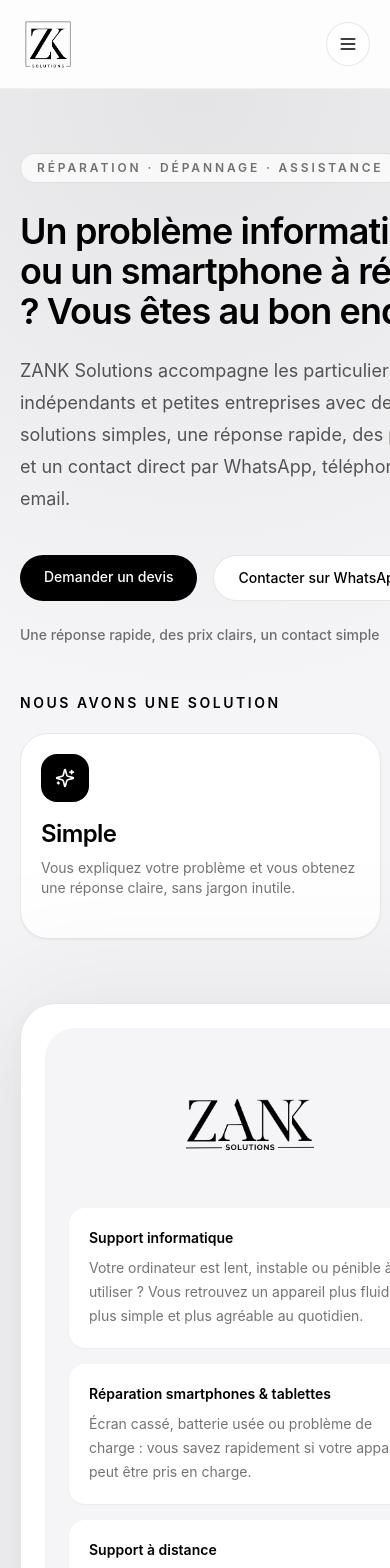
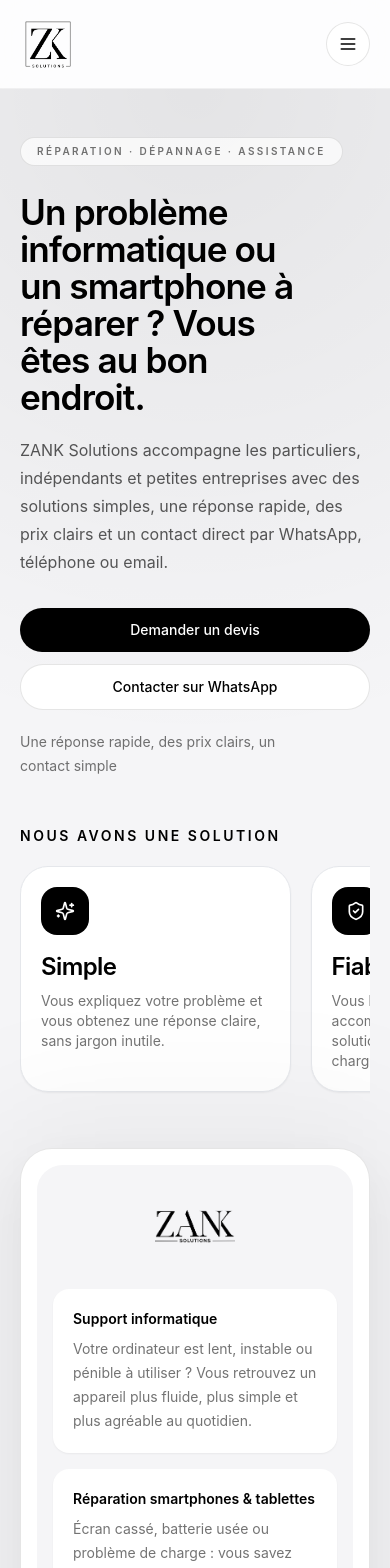
Before and after one commit to zanksolutions-hash/zanksolutions-1.0, a React (Vite) app: page / in a window 390 px wide. Shown: the top 1568 px of the page. Built offline with nearby package versions, Linux system fonts and the light colour scheme; the HTML template or start-up script is replaced by a standard one.

Commit message:
Update App.tsx

```diff
--- a/src/App.tsx
+++ b/src/App.tsx
@@ -1,20 +1,20 @@
-import { useMemo, useState, type FormEvent } from "react";
+import { useMemo, useState, type FormEvent, type ReactNode } from "react";
 import {
+  BatteryCharging,
   CheckCircle2,
   ChevronDown,
+  Download,
+  Laptop,
   Mail,
   Menu,
   MessageCircle,
+  MonitorSmartphone,
   Phone,
+  ShieldCheck,
+  Smartphone,
+  Sparkles,
+  Wrench,
   X,
-  Laptop,
-  Smartphone,
-  Wrench,
-  ShieldCheck,
-  Sparkles,
-  MonitorSmartphone,
-  BatteryCharging,
-  Download,
 } from "lucide-react";
 
 import logoMark from "./assets/logo-mark.png";
@@ -343,14 +343,15 @@ const faqs: FaqItem[] = [
   },
 ];
 
-type MobileSwipeRowProps = {
-  children: React.ReactNode;
+function MobileSwipeRow({
+  children,
+  itemClassName = "",
+}: {
+  children: ReactNode;
   itemClassName?: string;
-};
-
-function MobileSwipeRow({ children, itemClassName = "" }: MobileSwipeRowProps) {
+}) {
   return (
-    <div>
+    <div className="overflow-hidden">
       <div className="hide-scrollbar -mr-5 overflow-x-auto pb-4 pr-2 md:mr-0 md:overflow-visible md:pr-0">
         <div
           className={`flex snap-x snap-mandatory gap-5 pr-8 md:pr-0 ${itemClassName}`}
@@ -469,8 +470,14 @@ export default function App() {
   function handleFormSubmit(event: FormEvent<HTMLFormElement>) {
     event.preventDefault();
 
-    if (!formData.name.trim() || !formData.contactField.trim() || !formData.message.trim()) {
-      alert("Merci de compléter au minimum votre nom, votre contact et votre message.");
+    if (
+      !formData.name.trim() ||
+      !formData.contactField.trim() ||
+      !formData.message.trim()
+    ) {
+      alert(
+        "Merci de compléter au minimum votre nom, votre contact et votre message."
+      );
       return;
     }
 
@@ -478,7 +485,7 @@ export default function App() {
   }
 
   return (
-    <div className="min-h-screen bg-[#f5f5f7] text-black selection:bg-black selection:text-white">
+    <div className="min-h-screen overflow-x-hidden bg-[#f5f5f7] text-black selection:bg-black selection:text-white">
       <header className="sticky top-0 z-50 border-b border-black/5 bg-white/80 backdrop-blur-xl">
         <div className="mx-auto flex max-w-7xl items-center justify-between px-5 py-4 lg:px-8">
           <a href="#accueil" className="flex items-center gap-3">
@@ -553,38 +560,41 @@ export default function App() {
       <main>
         <section id="accueil" className="relative overflow-hidden">
           <div className="pointer-events-none absolute inset-0 bg-[radial-gradient(circle_at_top,rgba(0,0,0,0.07),transparent_36%)]" />
-          <div className="relative z-10 mx-auto grid max-w-7xl items-center gap-12 px-5 py-16 lg:grid-cols-[1.04fr_0.96fr] lg:px-8 lg:py-28">
-            <div>
-              <div className="inline-flex items-center rounded-full border border-black/10 bg-white/70 px-4 py-1.5 text-xs font-semibold uppercase tracking-[0.24em] text-black/55">
+          <div className="relative z-10 mx-auto grid max-w-7xl items-center gap-10 px-5 py-12 sm:py-14 lg:grid-cols-[1.04fr_0.96fr] lg:px-8 lg:py-24">
+            <div className="min-w-0">
+              <div className="inline-flex max-w-full items-center rounded-full border border-black/10 bg-white/70 px-4 py-1.5 text-[10px] font-semibold uppercase tracking-[0.24em] text-black/55 sm:text-xs">
                 Réparation · Dépannage · Assistance
               </div>
 
-              <h1 className="mt-7 max-w-4xl text-4xl font-semibold tracking-tight text-black sm:text-6xl lg:text-7xl">
-                Un problème informatique ou un smartphone à réparer ? Vous êtes au bon endroit.
+              <h1 className="mt-7 max-w-[12ch] text-[2.2rem] font-semibold leading-[1.05] tracking-tight text-black sm:max-w-4xl sm:text-5xl lg:text-7xl">
+                Un problème informatique ou un smartphone à réparer ? Vous êtes
+                au bon endroit.
               </h1>
 
-              <p className="mt-6 max-w-2xl text-lg leading-8 text-black/65 sm:text-xl">
-                ZANK Solutions accompagne les particuliers, indépendants et petites
-                entreprises avec des solutions simples, une réponse rapide, des prix
-                clairs et un contact direct par WhatsApp, téléphone ou email.
+              <p className="mt-5 max-w-[34ch] text-base leading-7 text-black/65 sm:max-w-2xl sm:text-lg lg:text-xl">
+                ZANK Solutions accompagne les particuliers, indépendants et
+                petites entreprises avec des solutions simples, une réponse
+                rapide, des prix clairs et un contact direct par WhatsApp,
+                téléphone ou email.
               </p>
 
-              <div className="mt-10 flex flex-wrap gap-4">
+              <div className="mt-8 flex flex-col gap-3 sm:mt-10 sm:flex-row sm:flex-wrap sm:gap-4">
                 <a
                   href="#contact"
-                  className="rounded-full bg-black px-6 py-3 text-sm font-medium text-white transition hover:scale-[1.02]"
+                  className="inline-flex items-center justify-center rounded-full bg-black px-6 py-3 text-sm font-medium text-white transition hover:scale-[1.02]"
                 >
                   Demander un devis
                 </a>
+
                 <a
                   href={contact.whatsappUrl}
-                  className="rounded-full border border-black/10 bg-white px-6 py-3 text-sm font-medium text-black transition hover:bg-black/5"
+                  className="inline-flex items-center justify-center rounded-full border border-black/10 bg-white px-6 py-3 text-sm font-medium text-black transition hover:bg-black/5"
                 >
                   Contacter sur WhatsApp
                 </a>
               </div>
 
-              <p className="mt-6 text-sm font-medium text-black/55">
+              <p className="mt-5 max-w-[30ch] text-sm leading-6 text-black/55">
                 Une réponse rapide, des prix clairs, un contact simple
               </p>
 
@@ -604,8 +614,12 @@ export default function App() {
                         <div className="mb-4 flex h-12 w-12 items-center justify-center rounded-2xl bg-black text-white">
                           <Icon size={20} />
                         </div>
-                        <p className="text-2xl font-semibold tracking-tight">{item.title}</p>
-                        <p className="mt-2 text-sm text-black/55">{item.text}</p>
+                        <p className="text-2xl font-semibold tracking-tight">
+                          {item.title}
+                        </p>
+                        <p className="mt-2 text-sm text-black/55">
+                          {item.text}
+                        </p>
                       </article>
                     );
                   })}
@@ -613,14 +627,14 @@ export default function App() {
               </div>
             </div>
 
-            <div className="relative">
+            <div className="relative min-w-0">
               <div className="absolute -inset-8 rounded-[3rem] bg-black/[0.05] blur-3xl" />
-              <div className="relative rounded-[2.2rem] border border-black/10 bg-white p-6 shadow-[0_18px_60px_rgba(0,0,0,0.06)] lg:p-8">
-                <div className="rounded-[1.9rem] bg-[#f5f5f7] p-6 lg:p-8">
+              <div className="relative rounded-[2rem] border border-black/10 bg-white p-4 shadow-[0_18px_60px_rgba(0,0,0,0.06)] sm:p-6 lg:rounded-[2.2rem] lg:p-8">
+                <div className="rounded-[1.6rem] bg-[#f5f5f7] p-4 sm:p-6 lg:rounded-[1.9rem] lg:p-8">
                   <img
                     src={logoWordmark}
                     alt="ZANK Solutions"
-                    className="mx-auto h-32 w-auto object-contain sm:h-44 lg:h-52"
+                    className="mx-auto h-20 w-auto object-contain sm:h-32 lg:h-52"
                   />
 
                   <div className="mt-7 grid gap-4">
@@ -628,11 +642,13 @@ export default function App() {
                       href="#services"
                       className="block rounded-2xl bg-white p-5 shadow-sm transition hover:-translate-y-0.5 hover:shadow-md"
                     >
-                      <p className="text-sm font-semibold text-black">Support informatique</p>
+                      <p className="text-sm font-semibold text-black">
+                        Support informatique
+                      </p>
                       <p className="mt-2 text-sm leading-6 text-black/55">
-                        Votre ordinateur est lent, instable ou pénible à utiliser ?
-                        Vous retrouvez un appareil plus fluide, plus simple et plus
-                        agréable au quotidien.
+                        Votre ordinateur est lent, instable ou pénible à
+                        utiliser ? Vous retrouvez un appareil plus fluide, plus
+                        simple et plus agréable au quotidien.
                       </p>
                     </a>
 
@@ -644,8 +660,9 @@ export default function App() {
                         Réparation smartphones & tablettes
                       </p>
                       <p className="mt-2 text-sm leading-6 text-black/55">
-                        Écran cassé, batterie usée ou problème de charge : vous savez
-                        rapidement si votre appareil peut être pris en charge.
+                        Écran cassé, batterie usée ou problème de charge : vous
+                        savez rapidement si votre appareil peut être pris en
+                        charge.
                       </p>
                     </a>
 
@@ -653,10 +670,13 @@ export default function App() {
                       href="#support"
                       className="block rounded-2xl bg-white p-5 shadow-sm transition hover:-translate-y-0.5 hover:shadow-md"
                     >
-                      <p className="text-sm font-semibold text-black">Support à distance</p>
+                      <p className="text-sm font-semibold text-black">
+                        Support à distance
+                      </p>
                       <p className="mt-2 text-sm leading-6 text-black/55">
-                        Besoin d’aide sans vous déplacer ? Vous êtes guidé simplement
-                        pour recevoir une assistance rapide et efficace à distance.
+                        Besoin d’aide sans vous déplacer ? Vous êtes guidé
+                        simplement pour recevoir une assistance rapide et
+                        efficace à distance.
                       </p>
                     </a>
                   </div>
@@ -690,7 +710,9 @@ export default function App() {
                     <h3 className="text-xl font-semibold tracking-tight text-black">
                       {service.title}
                     </h3>
-                    <p className="mt-4 text-sm leading-7 text-black/62">{service.text}</p>
+                    <p className="mt-4 text-sm leading-7 text-black/62">
+                      {service.text}
+                    </p>
                     <p className="mt-4 text-sm font-medium leading-7 text-black/85">
                       {service.benefit}
                     </p>
@@ -725,7 +747,10 @@ export default function App() {
                     className="min-w-[82%] snap-start rounded-[2rem] border border-black/10 bg-[#f5f5f7] p-7 md:min-w-0"
                   >
                     <div className="flex items-start gap-3">
-                      <CheckCircle2 size={18} className="mt-1 shrink-0 text-black" />
+                      <CheckCircle2
+                        size={18}
+                        className="mt-1 shrink-0 text-black"
+                      />
                       <p className="text-sm leading-7 text-black/72">{item}</p>
                     </div>
                   </div>
@@ -758,7 +783,9 @@ export default function App() {
                   <h3 className="mt-6 text-lg font-semibold tracking-tight text-black">
                     {step.title}
                   </h3>
-                  <p className="mt-3 text-sm leading-7 text-black/62">{step.text}</p>
+                  <p className="mt-3 text-sm leading-7 text-black/62">
+                    {step.text}
+                  </p>
                 </article>
               ))}
             </MobileSwipeRow>
@@ -785,11 +812,15 @@ export default function App() {
                     >
                       <button
                         type="button"
-                        onClick={() => setOpenForfait((current) => (current === index ? null : index))}
+                        onClick={() =>
+                          setOpenForfait((current) =>
+                            current === index ? null : index
+                          )
+                        }
                         className="w-full text-left"
                       >
                         <div className="flex items-start justify-between gap-4">
-                          <div>
+                          <div className="min-w-0">
                             <h3 className="text-2xl font-semibold tracking-tight text-black">
                               {forfait.title}
                             </h3>
@@ -797,7 +828,7 @@ export default function App() {
                               {forfait.hook}
                             </p>
                           </div>
-                          <div className="rounded-full bg-black px-4 py-2 text-sm font-semibold text-white">
+                          <div className="shrink-0 rounded-full bg-black px-4 py-2 text-sm font-semibold text-white">
                             {forfait.price}
                           </div>
                         </div>
@@ -806,7 +837,9 @@ export default function App() {
                           <span>{isOpen ? "Masquer le détail" : "Voir le détail"}</span>
                           <ChevronDown
                             size={18}
-                            className={`transition-transform ${isOpen ? "rotate-180" : ""}`}
+                            className={`transition-transform ${
+                              isOpen ? "rotate-180" : ""
+                            }`}
                           />
                         </div>
                       </button>
@@ -815,8 +848,14 @@ export default function App() {
                         <div className="mt-6 border-t border-black/8 pt-6">
                           <div className="space-y-3">
                             {forfait.details.map((item) => (
-                              <div key={item} className="flex items-start gap-3 text-sm text-black/72">
-                                <CheckCircle2 size={18} className="mt-0.5 shrink-0 text-black" />
+                              <div
+                                key={item}
+                                className="flex items-start gap-3 text-sm text-black/72"
+                              >
+                                <CheckCircle2
+                                  size={18}
+                                  className="mt-0.5 shrink-0 text-black"
+                                />
                                 <span>{item}</span>
                               </div>
                             ))}
@@ -833,7 +872,10 @@ export default function App() {
                                     key={option}
                                     className="flex items-start gap-3 text-sm text-black/72"
                                   >
-                                    <CheckCircle2 size={18} className="mt-0.5 shrink-0 text-black" />
+                                    <CheckCircle2
+                                      size={18}
+                                      className="mt-0.5 shrink-0 text-black"
+                                    />
                                     <span>{option}</span>
                                   </div>
                                 ))}
@@ -913,8 +955,12 @@ export default function App() {
                         />
                       </div>
                       <div className="p-5">
-                        <h4 className="text-base font-semibold text-black">{item.title}</h4>
-                        <p className="mt-2 text-sm leading-6 text-black/62">{item.text}</p>
+                        <h4 className="text-base font-semibold text-black">
+                          {item.title}
+                        </h4>
+                        <p className="mt-2 text-sm leading-6 text-black/62">
+                          {item.text}
+                        </p>
                       </div>
                     </button>
                   </article>
@@ -938,7 +984,9 @@ export default function App() {
                     <h3 className="text-xl font-semibold tracking-tight text-black">
                       {item.title}
                     </h3>
-                    <p className="mt-4 text-sm leading-7 text-black/62">{item.text}</p>
+                    <p className="mt-4 text-sm leading-7 text-black/62">
+                      {item.text}
+                    </p>
                   </div>
                 );
               })}
@@ -954,8 +1002,8 @@ export default function App() {
                 Écran à partir de / Batterie à partir de
               </h3>
               <p className="mt-3 max-w-2xl text-sm leading-7 text-black/60">
-                Vous gagnez en clarté avant de prendre contact, avec des prix indicatifs
-                visibles sur les modèles les plus demandés.
+                Vous gagnez en clarté avant de prendre contact, avec des prix
+                indicatifs visibles sur les modèles les plus demandés.
               </p>
             </div>
 
@@ -964,13 +1012,20 @@ export default function App() {
                 <thead>
                   <tr className="border-b border-black/8 bg-[#f5f5f7] text-sm text-black/60">
                     <th className="px-6 py-4 font-semibold">Modèle</th>
-                    <th className="px-6 py-4 font-semibold">Écran à partir de</th>
-                    <th className="px-6 py-4 font-semibold">Batterie à partir de</th>
+                    <th className="px-6 py-4 font-semibold">
+                      Écran à partir de
+                    </th>
+                    <th className="px-6 py-4 font-semibold">
+                      Batterie à partir de
+                    </th>
                   </tr>
                 </thead>
                 <tbody className="text-sm text-black/75">
                   {iphonePrices.map((row) => (
-                    <tr key={row[0]} className="border-b border-black/6 last:border-b-0">
+                    <tr
+                      key={row[0]}
+                      className="border-b border-black/6 last:border-b-0"
+                    >
                       <td className="px-6 py-4 font-medium">{row[0]}</td>
                       <td className="px-6 py-4">{row[1]}</td>
                       <td className="px-6 py-4">{row[2]}</td>
@@ -1042,7 +1097,9 @@ export default function App() {
                       <div className="flex h-10 w-10 items-center justify-center rounded-full bg-white text-sm font-semibold text-black">
                         {index + 1}
                       </div>
-                      <p className="pt-2 text-sm leading-6 text-white/75">{step}</p>
+                      <p className="pt-2 text-sm leading-6 text-white/75">
+                        {step}
+                      </p>
                     </div>
                   ))}
                 </div>
@@ -1065,7 +1122,9 @@ export default function App() {
                   key={testimonial.name}
                   className="min-w-[84%] snap-start rounded-[2rem] border border-black/10 bg-white p-8 shadow-[0_18px_60px_rgba(0,0,0,0.06)] md:min-w-0"
                 >
-                  <p className="text-sm leading-7 text-black/68">“{testimonial.quote}”</p>
+                  <p className="text-sm leading-7 text-black/68">
+                    “{testimonial.quote}”
+                  </p>
                   <p className="mt-6 text-sm font-semibold uppercase tracking-[0.18em] text-black/40">
                     {testimonial.name}
                   </p>
@@ -1094,7 +1153,11 @@ export default function App() {
                   >
                     <button
                       type="button"
-                      onClick={() => setOpenFaq((current) => (current === index ? null : index))}
+                      onClick={() =>
+                        setOpenFaq((current) =>
+                          current === index ? null : index
+                        )
+                      }
                       className="flex w-full items-center justify-between gap-4 px-7 py-6 text-left"
                     >
                       <span className="text-lg font-semibold tracking-tight text-black">
@@ -1111,7 +1174,9 @@ export default function App() {
 
                     {isOpen ? (
                       <div className="px-7 pb-7">
-                        <p className="text-sm leading-7 text-black/63">{faq.a}</p>
+                        <p className="text-sm leading-7 text-black/63">
+                          {faq.a}
+                        </p>
                       </div>
                     ) : null}
                   </div>
@@ -1132,9 +1197,9 @@ export default function App() {
                   Obtenez une réponse rapidement
                 </h2>
                 <p className="mt-5 max-w-2xl text-lg leading-8 text-white/70">
-                  Expliquez votre besoin en quelques secondes. Remplissez le formulaire
-                  ci-dessous pour préparer votre message et l’envoyer directement sur
-                  WhatsApp.
+                  Expliquez votre besoin en quelques secondes. Remplissez le
+                  formulaire ci-dessous pour préparer votre message et l’envoyer
+                  directement sur WhatsApp.
                 </p>
 
                 <form
@@ -1143,12 +1208,17 @@ export default function App() {
                 >
                   <div className="grid gap-5">
                     <div>
-                      <label className="mb-2 block text-sm text-white/60">Nom</label>
+                      <label className="mb-2 block text-sm text-white/60">
+                        Nom
+                      </label>
                       <input
                         type="text"
                         value={formData.name}
                         onChange={(e) =>
-                          setFormData((prev) => ({ ...prev, name: e.target.value }))
+                          setFormData((prev) => ({
+                            ...prev,
+                            name: e.target.value,
+                          }))
                         }
                         placeholder="Votre nom"
                         className="w-full rounded-2xl border border-white/10 bg-black/20 px-4 py-3 text-white outline-none placeholder:text-white/30 focus:border-white/25"
@@ -1180,7 +1250,10 @@ export default function App() {
                       <select
                         value={formData.needType}
                         onChange={(e) =>
-                          setFormData((prev) => ({ ...prev, needType: e.target.value }))
+                          setFormData((prev) => ({
+                            ...prev,
+                            needType: e.target.value,
+                          }))
                         }
                         className="w-full rounded-2xl border border-white/10 bg-black/20 px-4 py-3 text-white outline-none focus:border-white/25"
                       >
@@ -1202,7 +1275,10 @@ export default function App() {
                         rows={5}
                         value={formData.message}
                         onChange={(e) =>
-                          setFormData((prev) => ({ ...prev, message: e.target.value }))
+                          setFormData((prev) => ({
+                            ...prev,
+                            message: e.target.value,
+                          }))
                         }
                         placeholder="Expliquez brièvement votre besoin, votre problème ou ce que vous souhaitez faire."
                         className="w-full rounded-2xl border border-white/10 bg-black/20 px-4 py-3 text-white outline-none placeholder:text-white/30 focus:border-white/25"
@@ -1226,8 +1302,8 @@ export default function App() {
 
               <div className="lg:pt-14">
                 <p className="text-sm leading-7 text-white/60">
-                  Vous avez une question, un besoin urgent ou une demande de devis ?
-                  Le plus simple est de nous contacter directement.
+                  Vous avez une question, un besoin urgent ou une demande de
+                  devis ? Le plus simple est de nous contacter directement.
                 </p>
 
                 <div className="mt-12 grid gap-6 md:grid-cols-3 lg:grid-cols-1 xl:grid-cols-3">
@@ -1284,9 +1360,9 @@ export default function App() {
                 Mentions légales
               </p>
               <p className="mt-4 text-sm leading-7 text-white/70">
-                {contact.companyName} accompagne les particuliers, indépendants et
-                petites entreprises pour la réparation smartphone, le dépannage
-                informatique et l’assistance technique.
+                {contact.companyName} accompagne les particuliers, indépendants
+                et petites entreprises pour la réparation smartphone, le
+                dépannage informatique et l’assistance technique.
               </p>
               <p className="mt-2 text-sm leading-7 text-white/70">
                 TVA : {contact.vat}
@@ -1300,12 +1376,15 @@ export default function App() {
               <p className="mt-4 text-sm leading-7 text-white/70">
                 Téléphone : {contact.phoneDisplay}
               </p>
-              <p className="text-sm leading-7 text-white/70">Email : {contact.email}</p>
+              <p className="text-sm leading-7 text-white/70">
+                Email : {contact.email}
+              </p>
             </div>
           </div>
 
           <div className="mt-8 border-t border-white/10 pt-6 text-sm text-white/45">
-            © {new Date().getFullYear()} {contact.companyName}. Tous droits réservés.
+            © {new Date().getFullYear()} {contact.companyName}. Tous droits
+            réservés.
           </div>
         </div>
       </footer>
```
